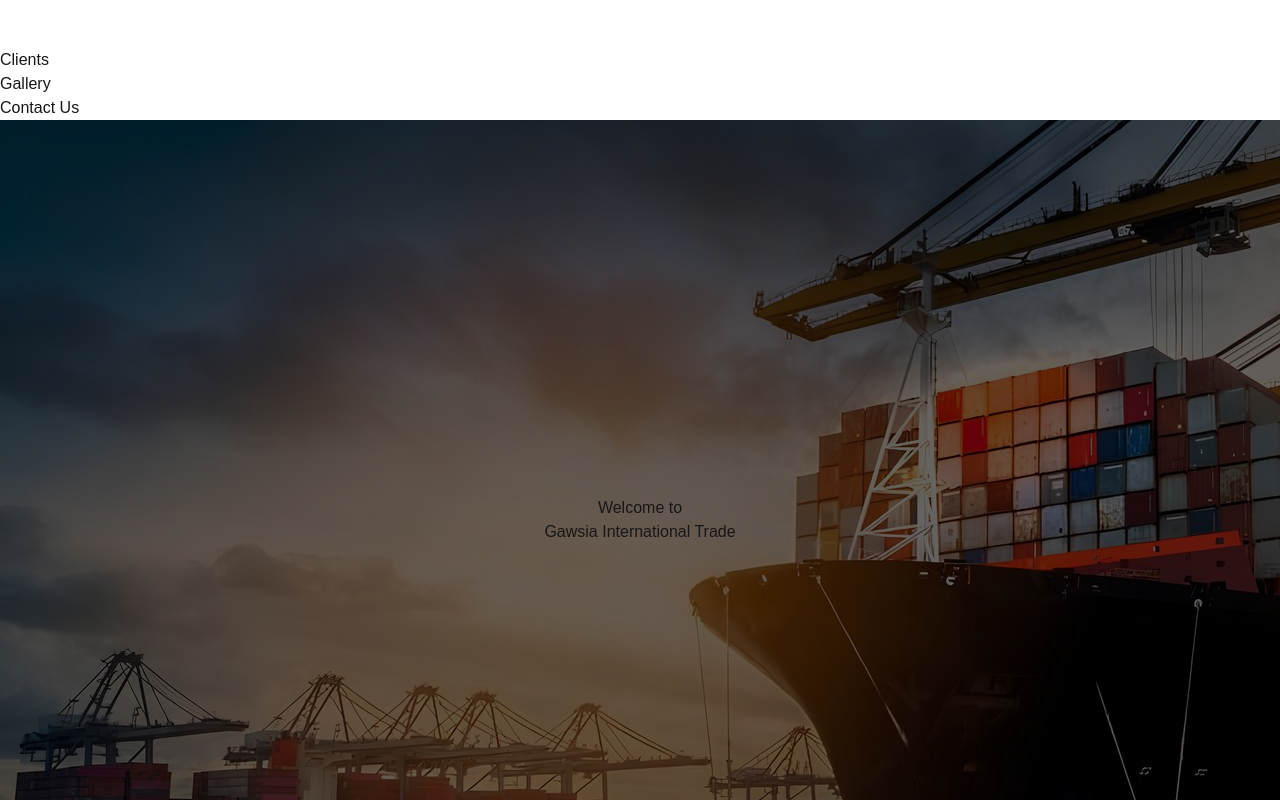
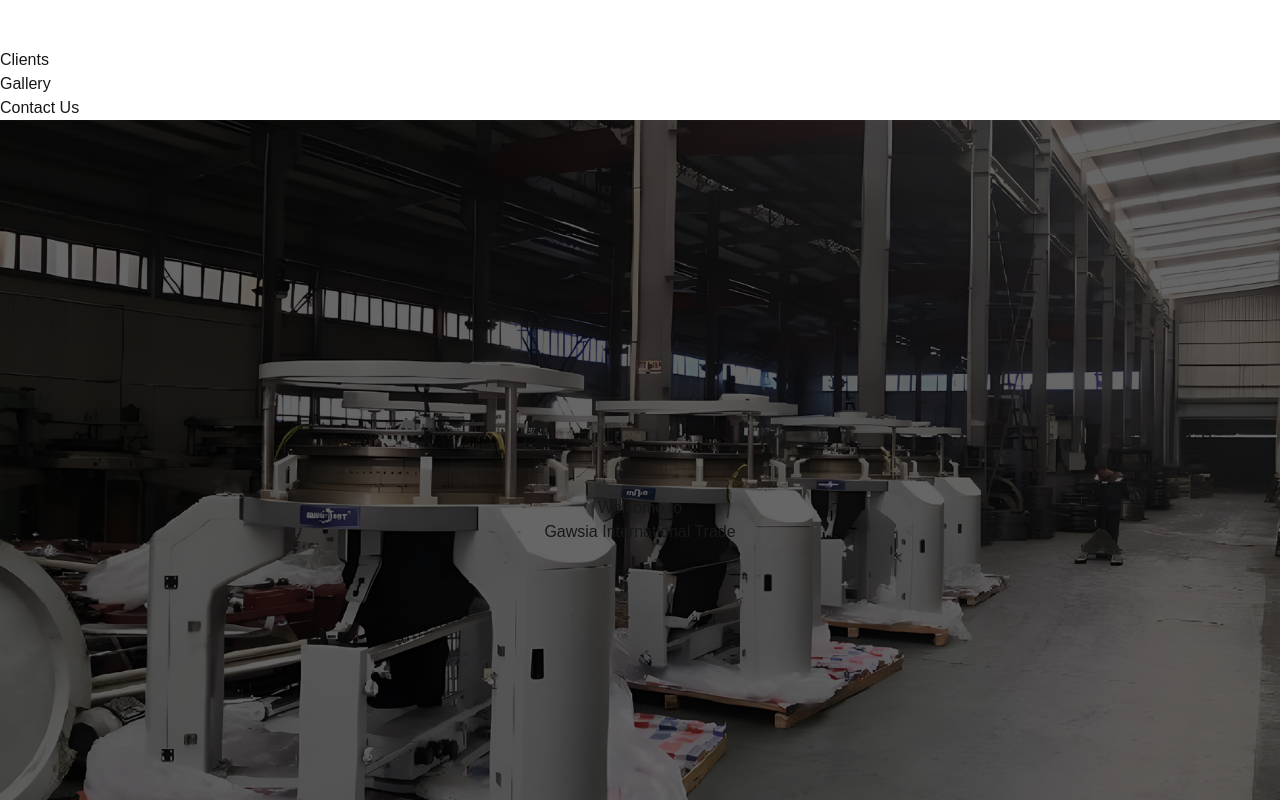
Before and after one commit to tam-vir-150/gawsia, a Next.js app: page / in a window 1280 px wide. Shown: the part 3960-4760 px from the top of the page. Built offline with nearby package versions, Linux system fonts and the light colour scheme.

Commit message:
carousel

```diff
--- a/src/components/card1.js
+++ b/src/components/card1.js
@@ -11,7 +11,7 @@
           setIsVisible(true);
         }
       },
-      { threshold: 0.3 }
+      { threshold: 0.4 }
     );
 
     if (ref.current) {
@@ -28,8 +28,8 @@
   return (
     <div
       ref={ref}
-      className={`w-full h-2/3 bg-gray-100 grid grid-cols-2 gap-8 items-center p-8 transition-all duration-700 ease-out transform ${
-        isVisible ? "opacity-100 translate-y-0" : "opacity-0 translate-y-10"
+      className={`w-full h-2/3 bg-gray-100 grid grid-cols-2 gap-8 place-items-center p-8 transition-all duration-700 ease-out transform ${
+        isVisible ? "opacity-100 translate-y-0" : "opacity-0 translate-y-20"
       }`}
     >
       {reversed ? (
@@ -40,7 +40,7 @@
               style={{ backgroundImage: `url('${bg}')` }}
             ></div>
           </div>
-          <div className="w-3/4 h-full p-8 flex flex-col justify-center bg-white rounded-lg shadow-md">
+          <div className="w-3/4 h-full p-8 flex flex-col justify-center  bg-white rounded-lg shadow-md">
             <h1 className="text-gray-800 text-5xl font-bold leading-tight text-center uppercase tracking-wider">
               {title}
             </h1>
--- a/src/components/carousel.js
+++ b/src/components/carousel.js
@@ -1,21 +1,28 @@
-import { useState, useEffect } from "react";
+import { useState, useEffect, useRef } from "react";
 import styles from '@/styles/Home.module.css'; // Import custom CSS module
 
 export default function Home() {
   const [index, setIndex] = useState(0);
-  const urls = ["/1.jpeg", "/3.jpg"];
+  const urls = ["/1.jpeg", "/3.jpg", "4.jpg"]; // Ensure these are in the /public folder
+  const hRef = useRef(null);
+  const pRef = useRef(null);
 
   useEffect(() => {
     const interval = setInterval(() => {
       setIndex((index) => (index + 1) % urls.length);
-    }, 3000);
+      hRef.current.classList.remove(styles.fadeInText);
+      pRef.current.classList.remove(styles.fadeInText);
+      hRef.current.classList.add(styles.fadeInText);
+      pRef.current.classList.add(styles.fadeInText);
+
+    }, 6000);
     return () => clearInterval(interval);
   }, [urls.length]);
 
   return (
     <div className={styles.mainContainer}>
       {/* Background Sliding Section */}
-      <div className={styles.sliderContainer} style={{ backgroundImage: `url('${urls[index]}')` }}>
+      <div className={styles.sliderContainer} style={{backgroundImage: `url(${urls[index]})`}}>
         {urls.map((url, i) => (
           <div
             key={i}
@@ -27,12 +34,12 @@
         ))}
       </div>
 
-      {/* Foreground Content Section with Fade-in Effect */}
+      {/* Foreground Content Section */}
       <div className={styles.overlayContent}>
-        <h1 className={`${styles.fadeInText} text-white text-5xl font-bold text-center uppercase`}>
+      <h1 className={`${styles.fadeInText} text-white text-5xl font-bold text-center uppercase`} ref={hRef}>
           Welcome to
         </h1>
-        <p className={`${styles.fadeInText} ${styles.delay} text-white text-7xl font-bold text-center uppercase`}>
+        <p className={`${styles.fadeInText} text-white text-7xl font-bold text-center uppercase`} ref={pRef}>
           Gawsia International Trade
         </p>
       </div>
--- a/src/components/navbar.js
+++ b/src/components/navbar.js
@@ -37,7 +37,7 @@
 
   return (
     <nav
-      className={`w-screen p-4 flex justify-around items-center fixed bg-[rgba(255,255,255,0.7)] backdrop-blur transition-transform duration-300 ${
+      className={`w-screen p-4 flex justify-around items-center fixed bg-[rgba(255,255,255,0.6)] backdrop-blur transition-transform duration-300 ${
         hidden ? "-translate-y-full" : "translate-y-0"
       } z-50`}
     >
--- a/src/styles/Home.module.css
+++ b/src/styles/Home.module.css
@@ -11,15 +11,27 @@
   width: 100%;
   height: 100%;
   overflow: hidden;
-  z-index: -1;
-  background-size: cover;
-  background-position: center;
+  z-index: -1; /* Push background behind content */
 }
 
 .slide {
-  flex-shrink: 0;
+  position: absolute;
+  top: 0;
+  left: 100%;
   width: 100%;
   height: 100%;
+  background-position: center;
+  background-size: cover;
+  background-attachment: fixed;
+  transition: left 1s ease-in-out;
+}
+
+.active {
+  left: 0;
+}
+
+.slide:not(.active) {
+  left: -100%;
 }
 
 .overlayContent {
@@ -31,23 +43,35 @@
   align-items: center;
   flex-direction: column;
   text-align: center;
-  background: rgba(0, 0, 0, 0.6);
+  background: rgba(0, 0, 0, 0.6); /* Semi-transparent overlay */
+}
+.text-transition{
+  animation: fadeup 0.5s ease-in-out;
 }
 
+@keyframes fadeup {
+  0% {
+    opacity: 0;
+    transform: translateY(20px);
+  }
+  100% {
+    opacity: 1;
+    transform: translateY(0);
+  }
+}
 .fadeInText {
   opacity: 0;
-  animation: fadeIn 2s forwards; /* Fade in effect */
+  animation: fadeIn 3s forwards; /* Fade in effect */
 }
 
-.delay {
-  animation-delay: 1s; /* Delay the second text */
-}
 
 @keyframes fadeIn {
   0% {
     opacity: 0;
+    transform: translateY(40px);
   }
   100% {
     opacity: 1;
+    transform: translateY(0);
   }
 }
```
Also changed, not shown: public/4.jpg (added).
